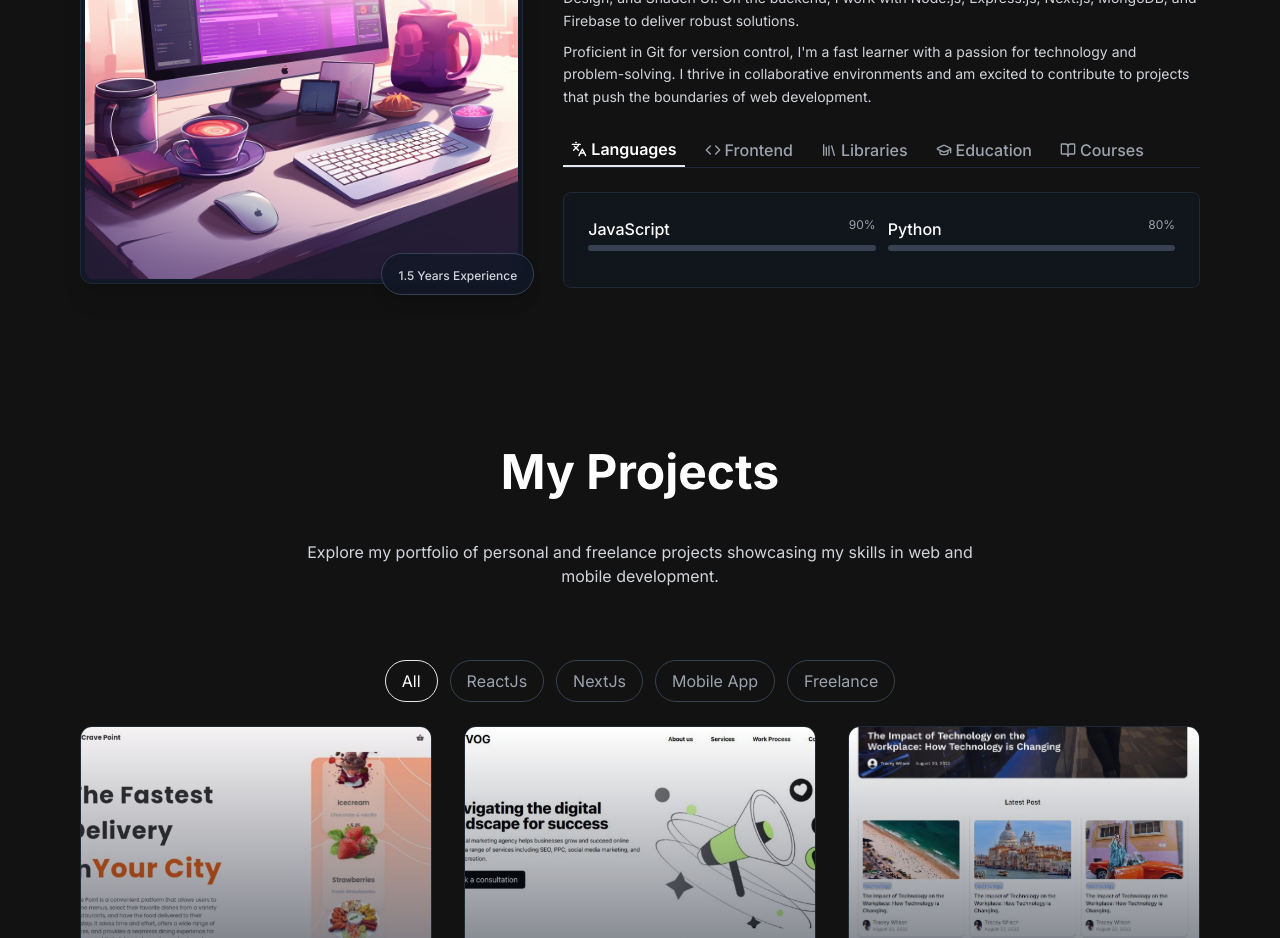
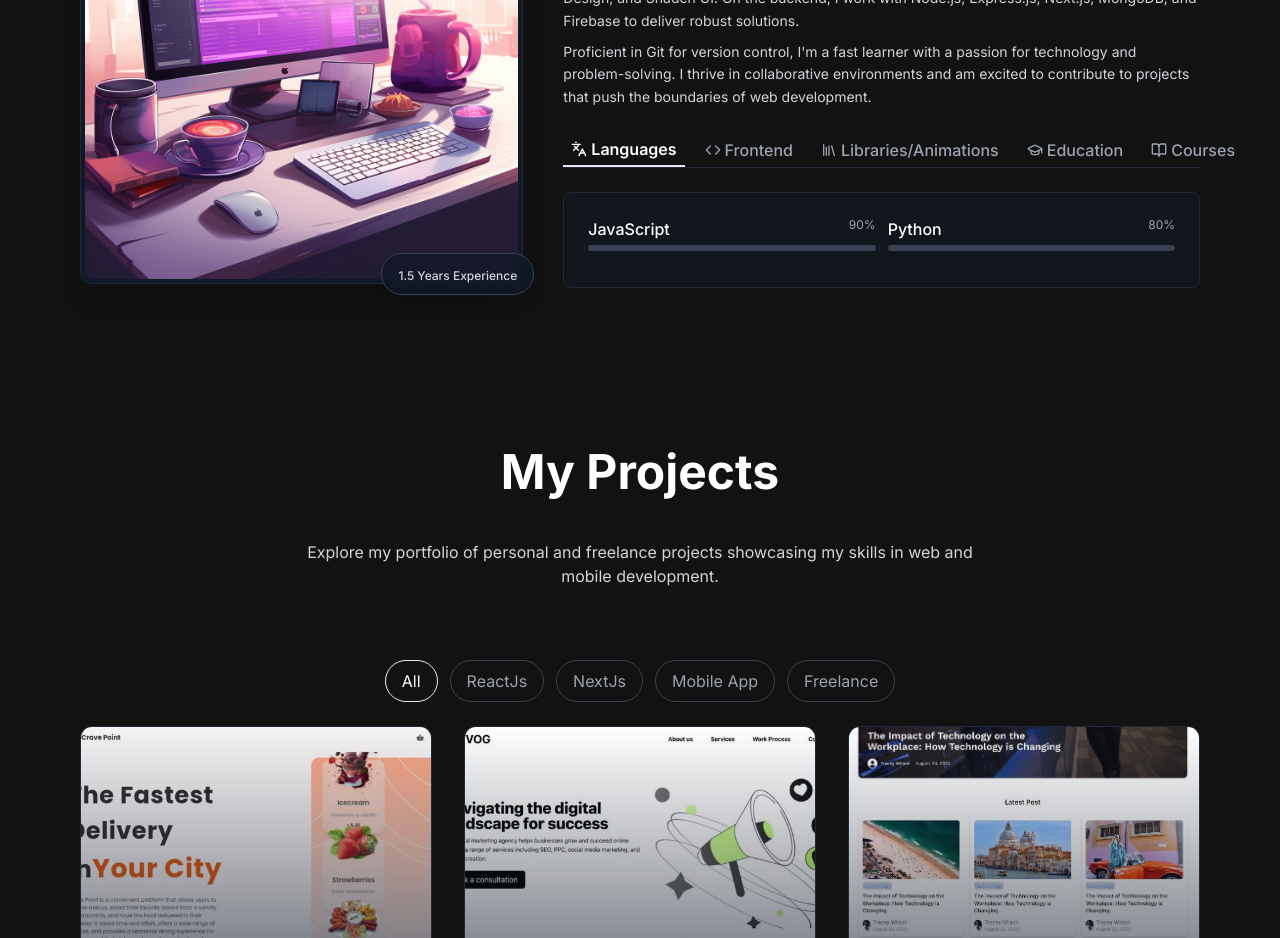
Before and after one commit to Ah815/My-portfolio, a Next.js app: page / in a window 1280 px wide. Shown: the part 1100-2038 px from the top of the page. Built offline with nearby package versions, Linux system fonts and the light colour scheme.

Commit message:
changechanges

```diff
--- a/src/app/components/AboutSection.jsx
+++ b/src/app/components/AboutSection.jsx
@@ -3,7 +3,7 @@
 import { useTransition, useState, useEffect } from "react"
 import Image from "next/image"
 import { motion } from "framer-motion"
-import { Code, Database, BookOpen, GraduationCap, Library, Languages } from "lucide-react"
+import { Code, Database, BookOpen, GraduationCap, Library, Languages, Sparkles } from "lucide-react"
 import TabButton from "./TabButton"
 
 const TAB_DATA = [
@@ -68,7 +68,7 @@ const TAB_DATA = [
   },
 
   {
-    title: "Libraries",
+    title: "Libraries/Animations",
     id: "library",
     icon: <Library className="w-4 h-4 xs:w-5 xs:h-5 mr-1 xs:mr-2" />,
     content: (
@@ -77,6 +77,9 @@ const TAB_DATA = [
           { name: "Material UI", level: 85 },
           { name: "Ant Design", level: 80 },
           { name: "Shadcn UI", level: 90 },
+          { name: "Framer Motion", level: 85 },
+          { name: "GSAP", level: 80 },
+          { name: "Three Js", level: 80 },
         ].map((skill, index) => (
           <div key={index} className="mb-3 xs:mb-4">
             <div className="flex justify-between mb-1">
@@ -96,6 +99,33 @@ const TAB_DATA = [
       </div>
     ),
   },
+  // {
+  //   title: "Animations",
+  //   id: "animations",
+  //   icon: <Sparkles className="w-4 h-4 xs:w-5 xs:h-5 mr-1 xs:mr-2" />,
+  //   content: (
+  //     <div className="grid grid-cols-1 sm:grid-cols-2 gap-3 xs:gap-4">
+  //       {[
+
+  //       ].map((skill, index) => (
+  //         <div key={index} className="mb-3 xs:mb-4">
+  //           <div className="flex justify-between mb-1">
+  //             <span className="font-medium text-xs xs:text-sm sm:text-base">{skill.name}</span>
+  //             <span className="text-xs text-gray-400">{skill.level}%</span>
+  //           </div>
+  //           <div className="w-full bg-gray-700 rounded-full h-1.5 xs:h-2">
+  //             <motion.div
+  //               initial={{ width: 0 }}
+  //               animate={{ width: `${skill.level}%` }}
+  //               transition={{ duration: 1, delay: 0.2 * index }}
+  //               className="h-1.5 xs:h-2 rounded-full bg-gradient-to-r from-primary-500 to-secondary-500"
+  //             />
+  //           </div>
+  //         </div>
+  //       ))}
+  //     </div>
+  //   ),
+  // },
   {
     title: "Education",
     id: "education",
```
